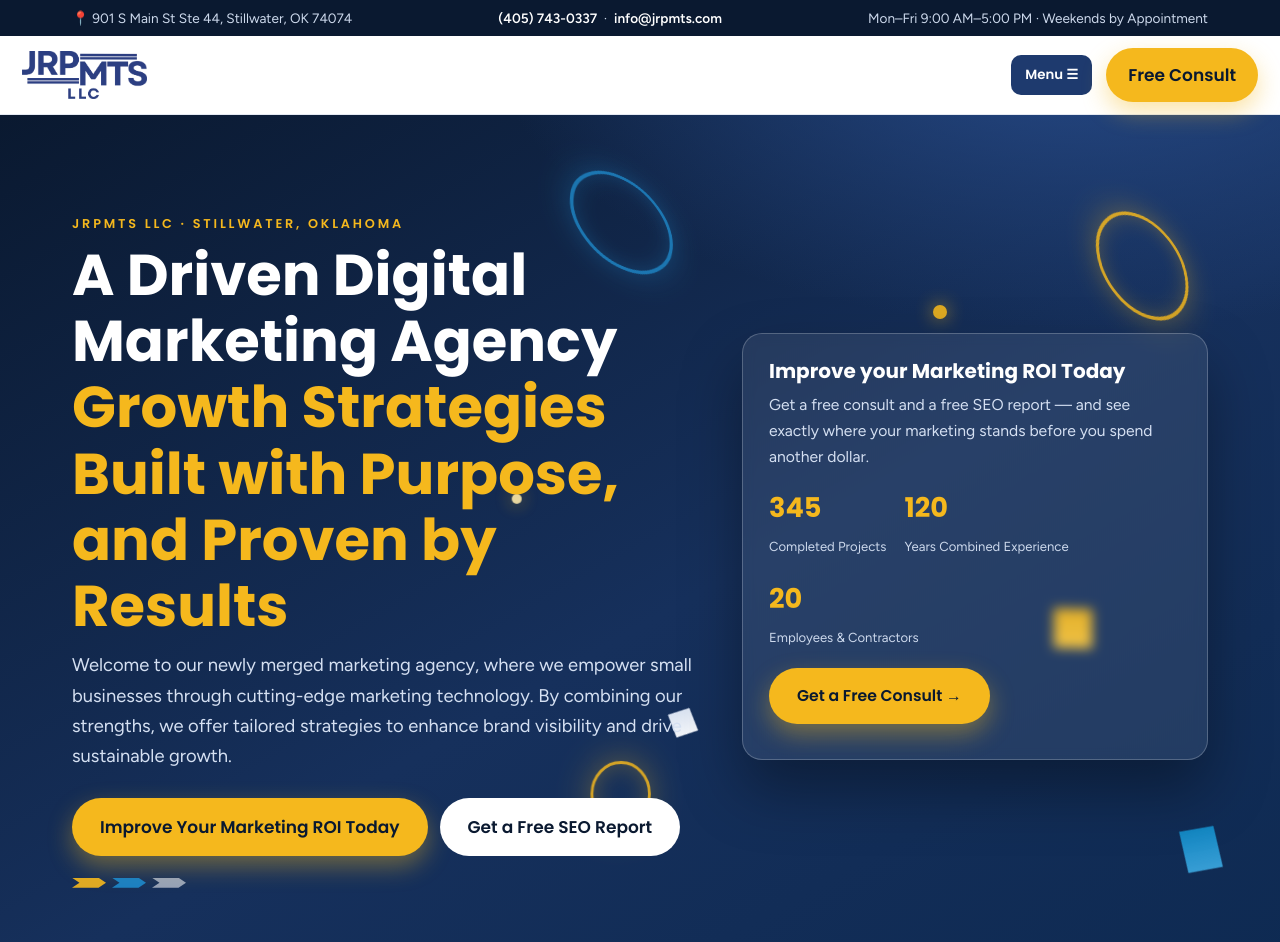
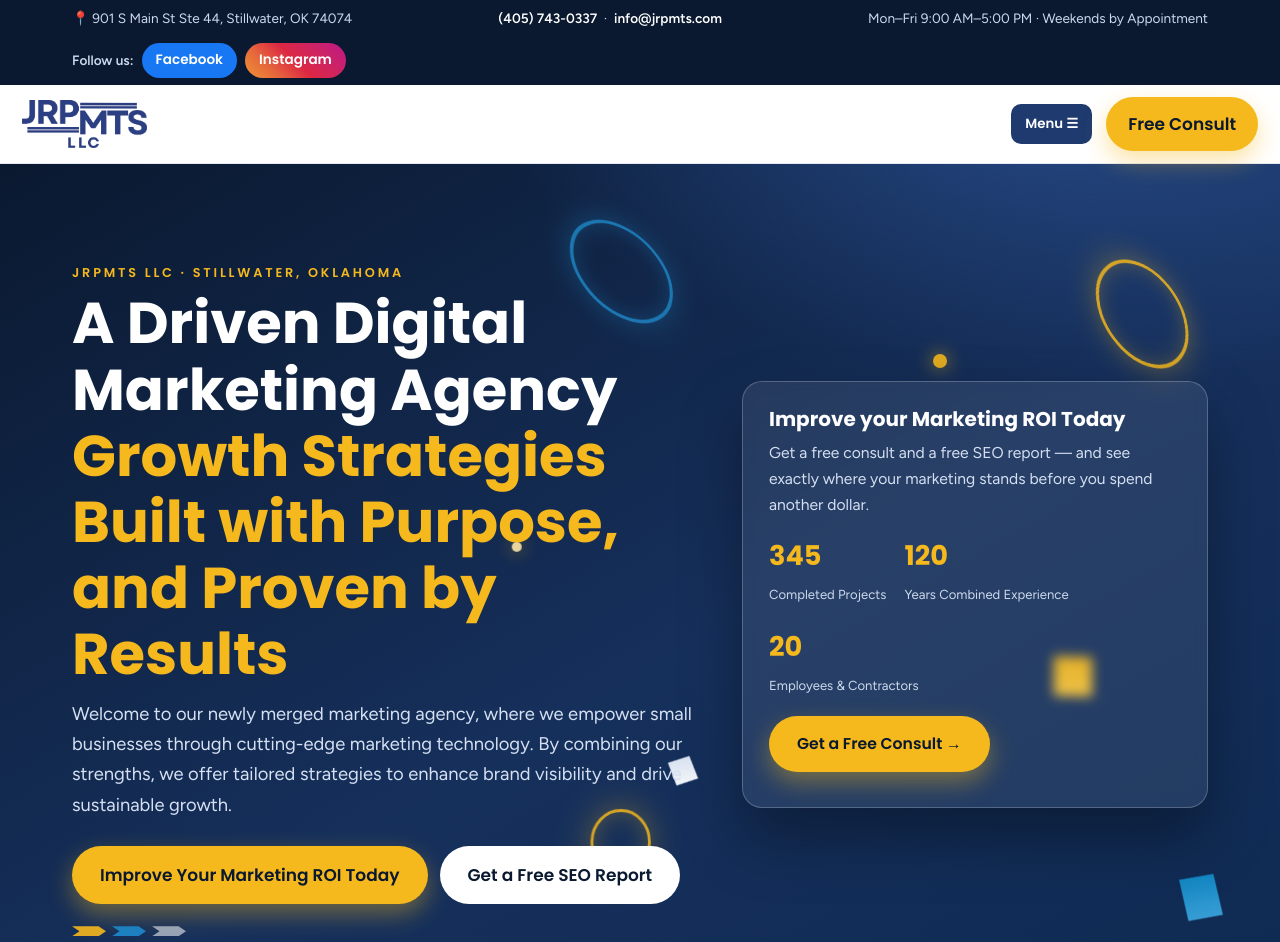
Before and after one commit to viberoo/jrpmts, a plain HTML site: page index.html in a window 1280 px wide. Shown: the top 942 px of the page. Drawn offline with Linux system fonts and the light colour scheme; a script that the page names is missing.

Commit message:
Add social media bar (Facebook/Instagram, brand colors) to header and footer

```diff
--- a/index.html
+++ b/index.html
@@ -18,6 +18,7 @@
 <span>📍 901 S Main St Ste 44, Stillwater, OK 74074</span>
 <span><a href="tel:+14057430337">(405) 743-0337</a> &nbsp;·&nbsp; <a href="mailto:info@jrpmts.com">info@jrpmts.com</a></span>
 <span>Mon–Fri 9:00 AM–5:00 PM · Weekends by Appointment</span>
+<span class="social-bar"><span>Follow us:</span><a class="fb" href="https://www.facebook.com/jrpmts" aria-label="JRPMTS on Facebook" target="_blank" rel="noopener">Facebook</a><a class="ig" href="https://www.instagram.com/jrpmts" aria-label="JRPMTS on Instagram" target="_blank" rel="noopener">Instagram</a></span>
 </div></div>
 <header class="site"><div class="navwrap">
 <a class="brand" href="/"><img src="/images/logo-white.webp" alt="JRPMTS LLC — Digital Marketing Agency in Stillwater, OK" width="220" height="85"></a>
@@ -217,7 +218,7 @@
 <div>
 <img src="/images/logo-white.webp" alt="JRPMTS LLC" width="190" height="73" style="filter:brightness(0) invert(1);margin-bottom:14px">
 <p>A Trustworthy and Results Driven Digital Marketing Agency. JRPMTS LLC is a full service marketing agency, ensuring you stay ahead of the curve in an ever-changing landscape of marketing and digital technology. Let us work as an extension of your team to form your personalized digital marketing department.</p>
-<div class="social"><a href="https://www.facebook.com/jrpmts" aria-label="JRPMTS on Facebook" target="_blank" rel="noopener">f</a><a href="https://www.instagram.com/jrpmts" aria-label="JRPMTS on Instagram" target="_blank" rel="noopener">◎</a></div>
+<div class="social-bar"><span>Follow us:</span><a class="fb" href="https://www.facebook.com/jrpmts" aria-label="JRPMTS on Facebook" target="_blank" rel="noopener">Facebook</a><a class="ig" href="https://www.instagram.com/jrpmts" aria-label="JRPMTS on Instagram" target="_blank" rel="noopener">Instagram</a></div>
 </div>
 <div>
 <h4>Contact</h4>
--- a/styles.css
+++ b/styles.css
@@ -191,6 +191,15 @@ footer.site li{padding:4px 0}
 .social{display:flex;gap:10px;margin-top:14px}
 .social a{display:inline-flex;width:42px;height:42px;border-radius:50%;background:rgba(255,255,255,.1);align-items:center;justify-content:center;color:#fff;font-weight:700}
 .social a:hover{background:var(--gold);color:var(--navy-deep)}
+/* Social media bar (header topbar + footer) — brand colors */
+.social-bar{display:flex;gap:8px;align-items:center;flex-wrap:wrap}
+.social-bar>span{font-weight:600}
+.social-bar a{display:inline-flex;align-items:center;gap:6px;padding:6px 14px;border-radius:999px;color:#fff;font-family:var(--font-head);font-weight:600;font-size:.85rem;white-space:nowrap}
+.social-bar a.fb{background:#1877f2}
+.social-bar a.ig{background:linear-gradient(45deg,#f09433,#e6683c,#dc2743,#cc2366,#bc1888)}
+.social-bar a:hover{transform:translateY(-2px);color:#fff;filter:brightness(1.08)}
+footer .social-bar{margin-top:14px}
+footer .social-bar a{padding:9px 18px;font-size:.95rem}
 
 /* ---------- reveal / motion ---------- */
 .reveal{opacity:0;transform:translateY(26px);transition:opacity .7s ease,transform .7s ease}
```
Also changed, not shown: about/index.html (+2 -1 lines), blog/a-business-website-is-never-just-built/index.html (+2 -1 lines), blog/importance-of-maintaining-your-google-business-page/index.html (+2 -1 lines), blog/index.html (+2 -1 lines), clients/index.html (+2 -1 lines), contact/index.html (+2 -1 lines), forms/index.html (+2 -1 lines), services/index.html (+2 -1 lines), services/nfc-chip-services/index.html (+2 -1 lines), services/web-design/index.html (+2 -1 lines), testimonials/index.html (+2 -1 lines).
